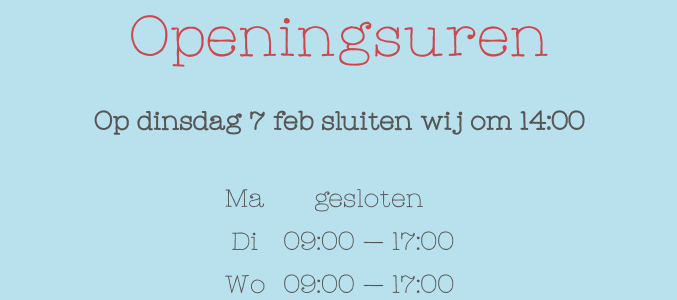
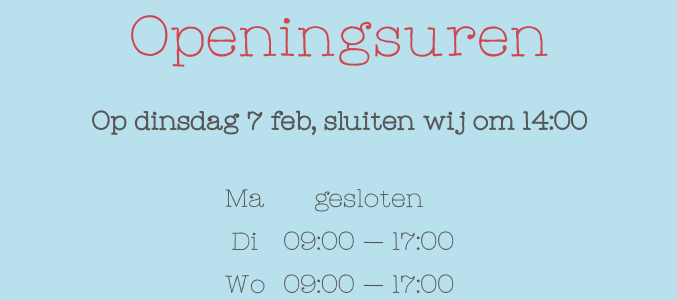
Before and after one commit to ogatocoffee/ogatocoffee.github.io, a Jekyll site: the page built from index.md, in a window 1280 px wide. Shown: the part 710-1010 px from the top of the page, without its empty margins (301-978 px from the left). Built offline with Jekyll 4.4.1, drawn with Linux system fonts in a browser that asks for light colours.

Commit message:
add comma

```diff
--- a/index.md
+++ b/index.md
@@ -5,7 +5,7 @@ layout: default
 
 ## Openingsuren
 
-#### Op dinsdag 7 feb sluiten wij om 14:00
+#### Op dinsdag 7 feb, sluiten wij om 14:00
 
 | Ma | gesloten |
 | Di | 09:00 &mdash; 17:00 |
```
